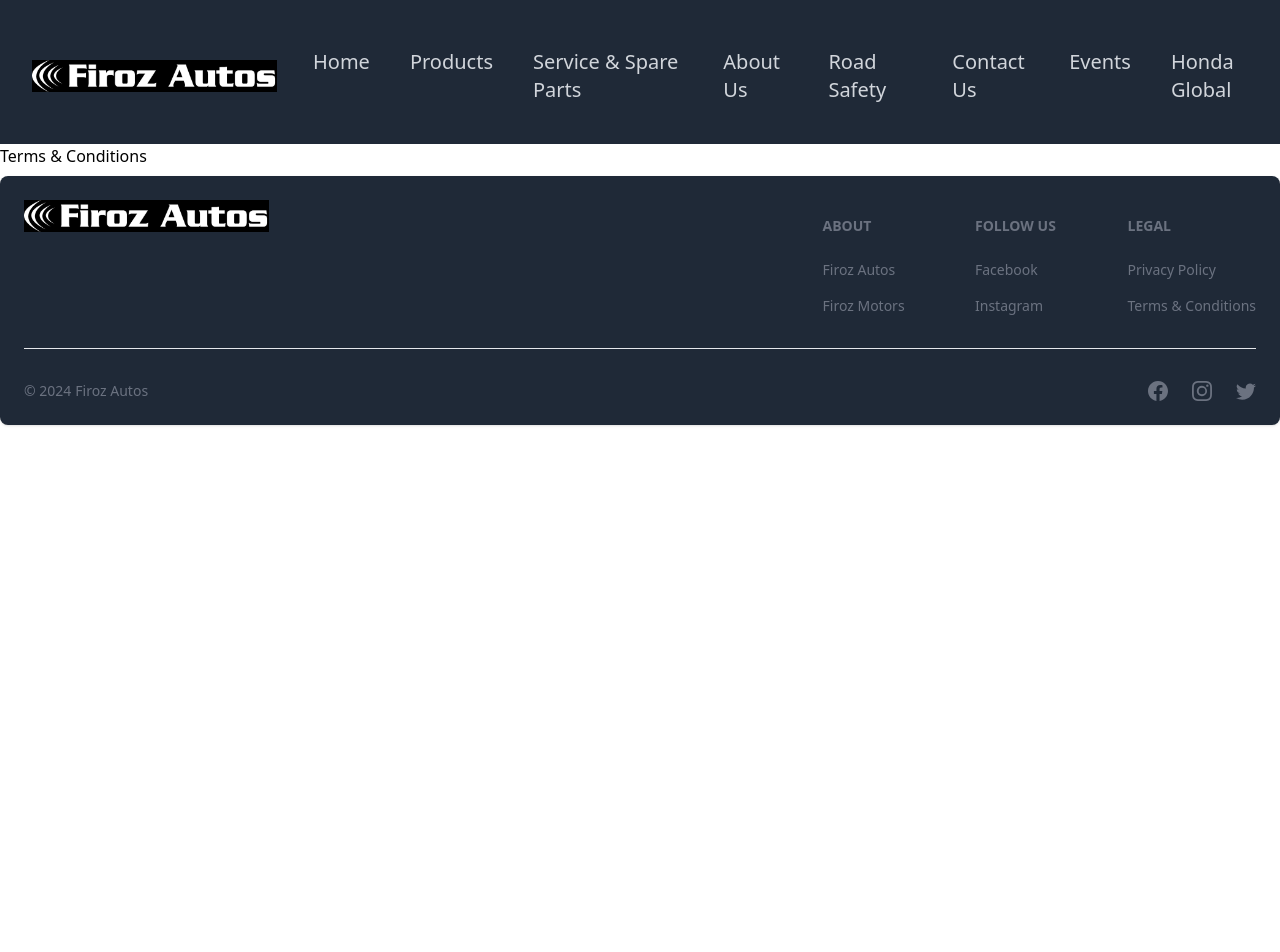
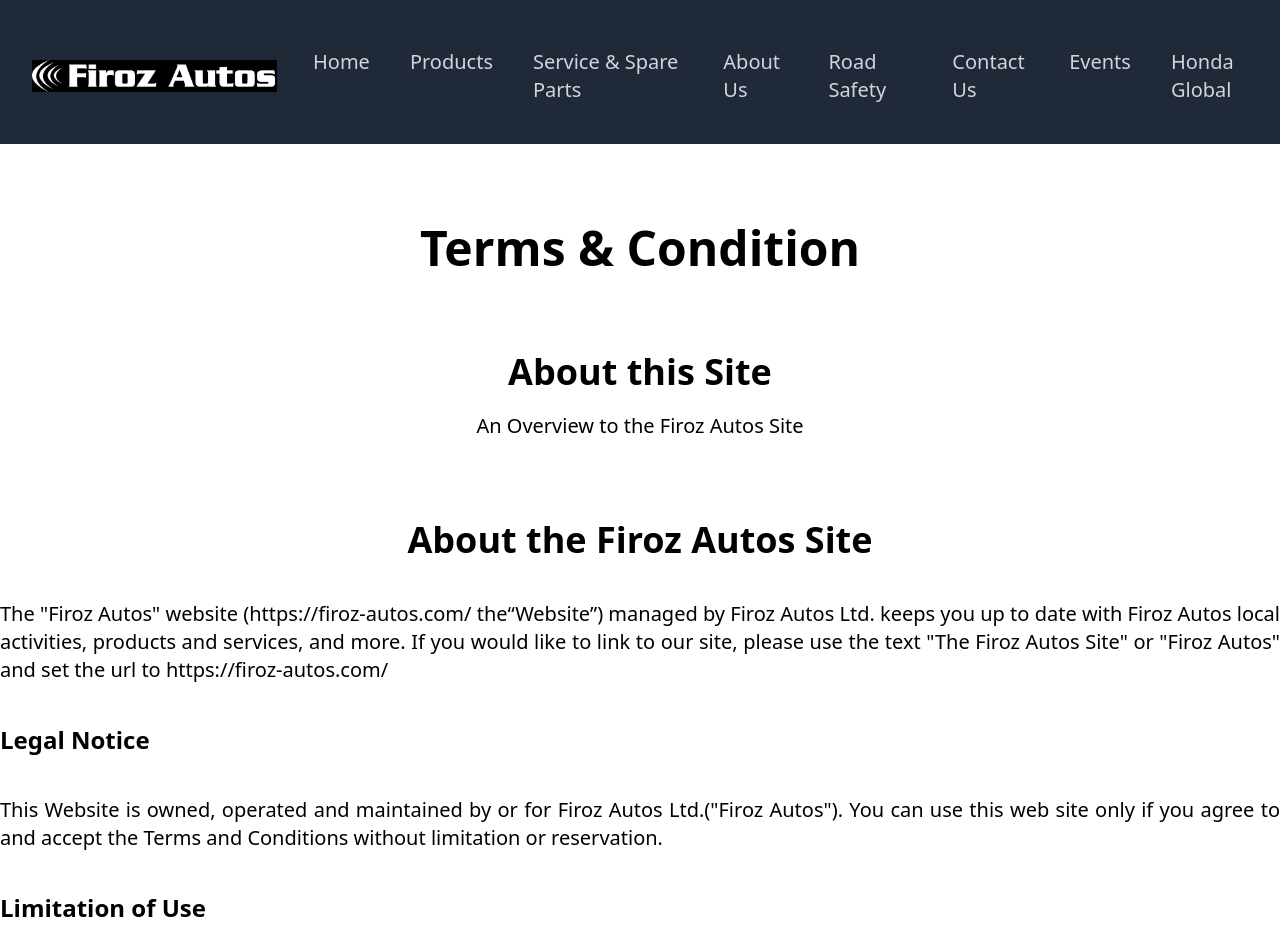
Before and after one commit to samimeadad/firoz-autos, a React (Vite) app: page /terms in a window 1280 px wide. Shown: the top 952 px of the page. Before the commit the page ends 800 px from the top, so only its background shows below. Built offline with nearby package versions, Linux system fonts and the light colour scheme.

Commit message:
Terms & Condition page done

```diff
--- a/src/pages/Terms/Terms.jsx
+++ b/src/pages/Terms/Terms.jsx
@@ -1,14 +1,60 @@
-import React from 'react';
 import Header from '../../components/Header/Header';
 import FooterComponent from '../../components/Footer/FooterComponent';
 
 const Terms = () => {
     return (
-        <div>
+        <section>
             <Header />
-            <h1>Terms & Conditions</h1>
+            <section className='my-20 container mx-auto text-justify'>
+                <h1 className='text-5xl font-bold text-center my-10'>Terms & Condition</h1>
+                <p className='text-xl text-justify mt-20 mb-5'>
+                    <h2 className='text-center text-4xl font-bold'>About this Site</h2>
+                </p>
+                <p className='text-xl text-center'>
+                    An Overview to the Firoz Autos Site
+                </p>
+                <p className='text-xl text-justify mt-20 mb-5'>
+                    <h2 className='text-center text-4xl font-bold'>About the Firoz Autos Site</h2>
+                </p>
+                <p className='text-xl text-justify my-10'>
+                    The "Firoz Autos" website (https://firoz-autos.com/ the“Website”) managed by Firoz Autos Ltd. keeps you up to date with Firoz Autos local activities, products and services, and more. If you would like to link to our site, please use the text "The Firoz Autos Site" or "Firoz Autos" and set the url to https://firoz-autos.com/
+                </p>
+                <p className='text-xl text-justify my-10'>
+                    <h2 className='text-2xl font-bold'>Legal Notice</h2>
+                </p>
+                <p className='text-xl text-justify my-10'>
+                    This Website is owned, operated and maintained by or for Firoz Autos Ltd.("Firoz Autos"). You can use this web site only if you agree to and accept the Terms and Conditions without limitation or reservation.
+                </p>
+                <p className='text-xl text-justify my-10'>
+                    <h2 className='text-2xl font-bold'>Limitation of Use</h2>
+                </p>
+                <p className='text-xl text-justify my-10'>
+                    All material on this Web site is protected by copyright laws, and other applicable laws of each country throughout the world. Except for personal, non-commercial internal use, you are prohibited to use (including without limitation, copying, modifying, reproducing in whole or in part, uploading, transmitting, distributing, licensing, selling and publishing) any of the materials, without obtaining Firoz Autos's prior express permission.
+                </p>
+                <p className='text-xl text-justify my-10'>
+                    <h2 className='text-2xl font-bold'>Trademarks</h2>
+                </p>
+                <p className='text-xl text-justify my-10'>
+                    The trademark "Firoz Autos" and any other product names, service names or logos of Firoz Autos used, quoted and/or referenced in this Web Site are trademarks or registered trademarks of Firoz Autos or any of its affiliates. Other product names and/or company names used in the Web Site may be protected as their trademarks and/or trade names.
+                </p>
+                <p className='text-xl text-justify my-10'>
+                    <h2 className='text-2xl font-bold'>Disclaimers of Warranties</h2>
+                </p>
+                <p className='text-xl text-justify my-10'>
+                    Except to the extent prohibited by applicable laws, Firoz Autos and/or any of its affiliates make no representation and warranty, either express or implied, including warranties or representations with respect to the accuracy, reliability, completeness, fitness for particular purpose, non - infringement of third parties rights and/or safety of the contents of this Website. Firoz Autos and/or any of its affiliates shall not be liable for any loss or damage arising out of your use or access, or inability to use or access, this Web Site.
+                </p>
+                <p className='text-xl text-justify my-10'>
+                    <h2 className='text-2xl font-bold'>Applicable Laws</h2>
+                </p>
+                <p className='text-xl text-justify my-10'>
+                    This Terms and Conditions shall be governed by and construed in accordance with the laws of Japan unless otherwise expressly stated.
+                </p>
+                <p className='text-xl text-justify my-10'>
+                    We reserve the right to amend this Terms and Conditions from time to time. Any changes will be posted within this page and shall become effective as soon as they are posted.
+                </p>
+            </section>
             <FooterComponent />
-        </div>
+        </section>
     );
 };
 
```
